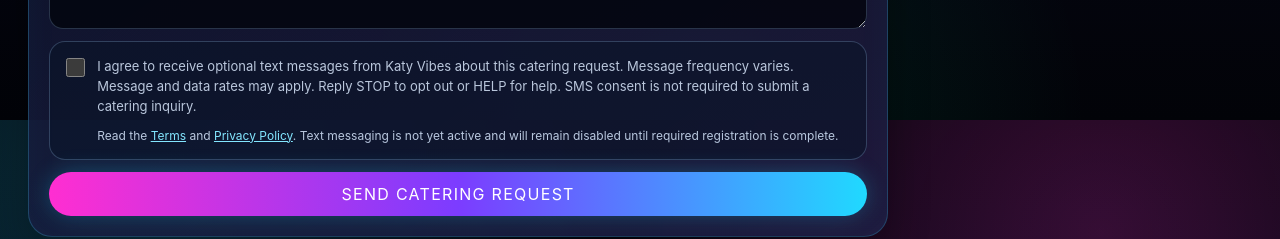
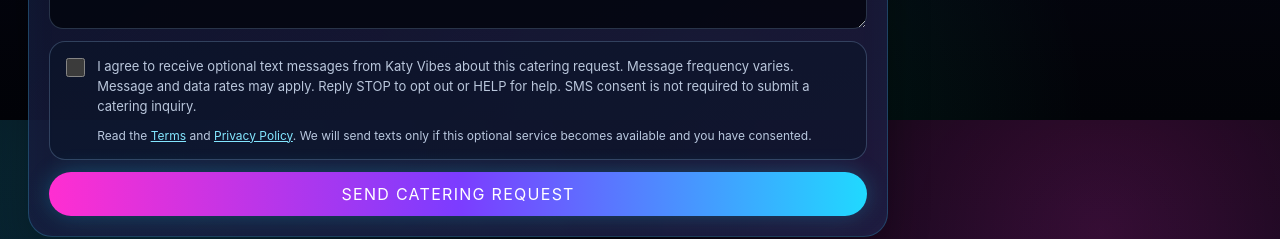
Before and after one commit to KatyVibesRepo/kv-website, a Next.js app: page /catering in a window 1280 px wide. Shown: the part 3080-3319 px from the top of the page. Built offline with nearby package versions, Linux system fonts and the light colour scheme; no server answers.

Commit message:
Make catering receipt status explicit without requiring copy changes at SMS cutover

```diff
--- a/components/CateringRequestForm.tsx
+++ b/components/CateringRequestForm.tsx
@@ -46,7 +46,7 @@ export function CateringRequestForm() {
         throw new Error(result?.error || 'We could not submit your request. Please try again.');
       }
       setStatus('success');
-      setMessage('Your catering request has been received by Katy Vibes. Our team will review it and follow up.');
+      setMessage('Katy Vibes received your catering inquiry. It is not a confirmed booking, quote, or order. Our team will review it and follow up. If you provided an email address, we will prepare an acknowledgment email.');
       form.reset();
     } catch (error) {
       setStatus('error');
@@ -118,7 +118,7 @@ export function CateringRequestForm() {
           </label>
           <p>Read the <a href="/terms" target="_blank" rel="noreferrer">Terms</a> and{' '}
             <a href="/privacy" target="_blank" rel="noreferrer">Privacy Policy</a>.
-            Text messaging is not yet active and will remain disabled until required registration is complete.</p>
+            We will send texts only if this optional service becomes available and you have consented.</p>
         </div>
         <button className="hot span-two" type="submit" disabled={submitting}>
           {submitting ? 'Submitting Request…' : 'Send Catering Request'}
```
